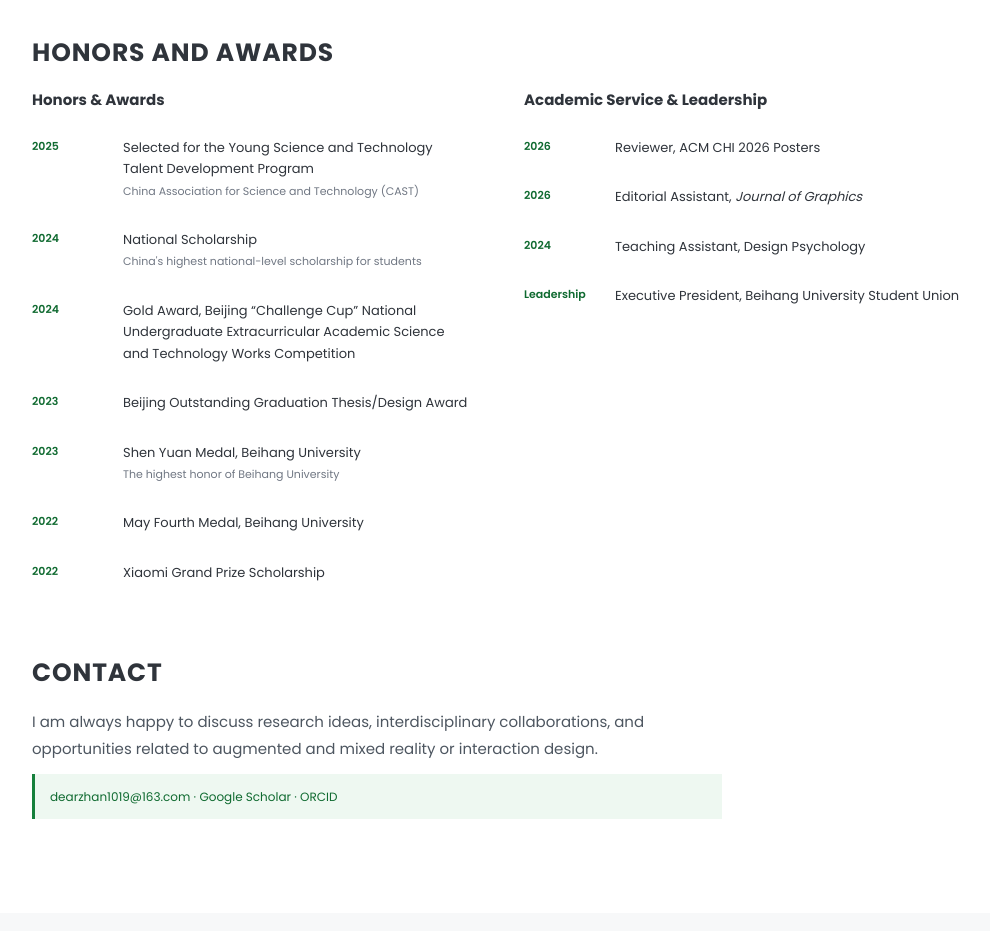
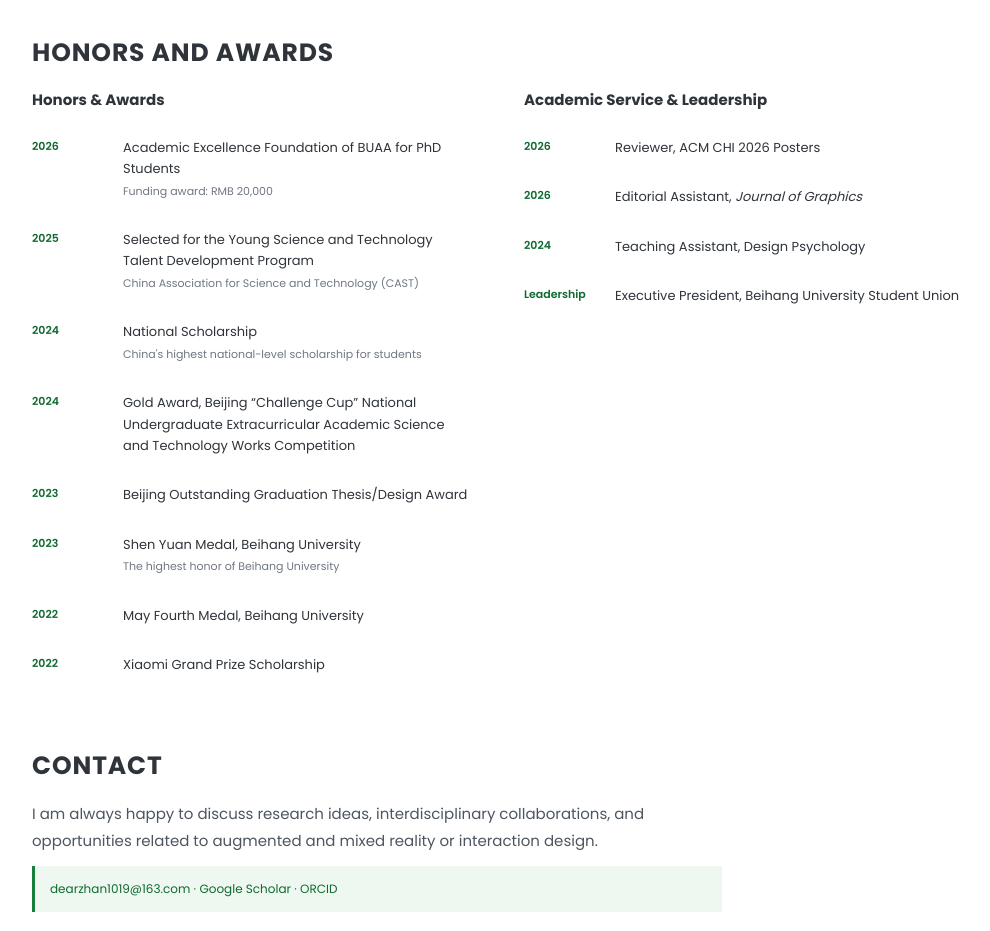
Before and after one commit to xiaozhanliang/xiaozhan-liang-academic-homepage, a plain HTML site: page index.html in a window 1280 px wide. Shown: the part 4100-5031 px from the top of the page, without its empty margins (143-1133 px from the left). Drawn offline with Linux system fonts and the light colour scheme.

Commit message:
Add doctoral academic excellence fund

```diff
--- a/index.html
+++ b/index.html
@@ -625,6 +625,13 @@
 
             <ul>
               <li>
+                <span>2026</span>
+
+                <p>Academic Excellence Foundation of BUAA for PhD Students<br>
+                <small>Funding award: RMB 20,000</small></p>
+              </li>
+
+              <li>
                 <span>2025</span>
 
                 <p>Selected for the Young Science and Technology Talent Development Program<br>
@@ -780,7 +787,7 @@
       doiStatuses: ['即将公布', '暂无'],
       educationTitle: '教育经历', educationTimes: ['至今', '已完成'], educationHeadings: ['设计学博士研究生', '本科阶段'], educationLines: ['新媒体艺术与设计学院 · 北京航空航天大学 · 中国北京', '北京航空航天大学 · 中国北京<br><small>北京市优秀毕业生</small><br><small>GPA 3.87/4.0（一级荣誉，排名前 0.01%）</small>'],
       awardsTitle: '荣誉与奖励', awardColumns: ['荣誉与奖励', '学术服务与学生工作'],
-      honors: ['入选青年科技人才培育工程<br><small>中国科学技术协会</small>', '国家奖学金<br><small>中国学生最高级别国家奖学金</small>', '北京市“挑战杯”全国大学生课外学术科技作品竞赛金奖', '北京市优秀毕业论文（设计）', '北京航空航天大学沈元奖章<br><small>北京航空航天大学最高荣誉</small>', '北京航空航天大学五四奖章', '小米特等奖学金'],
+      honors: ['北京航空航天大学博士研究生卓越学术基金<br><small>资助金额：人民币 20,000 元</small>', '入选青年科技人才培育工程<br><small>中国科学技术协会</small>', '国家奖学金<br><small>中国学生最高级别国家奖学金</small>', '北京市“挑战杯”全国大学生课外学术科技作品竞赛金奖', '北京市优秀毕业论文（设计）', '北京航空航天大学沈元奖章<br><small>北京航空航天大学最高荣誉</small>', '北京航空航天大学五四奖章', '小米特等奖学金'],
       services: ['ACM CHI 2026 Posters 审稿人', '《图学学报》编辑助理', '《设计心理学》课程助教', '北京航空航天大学校学生会执行主席'], serviceYears: ['2026', '2026', '2024', '学生工作'],
       contactTitle: '联系方式', contactText: '欢迎与我交流研究想法、跨学科合作，以及增强现实、混合现实和交互设计相关机会。', back: '返回顶部 ↑'
     };
```
